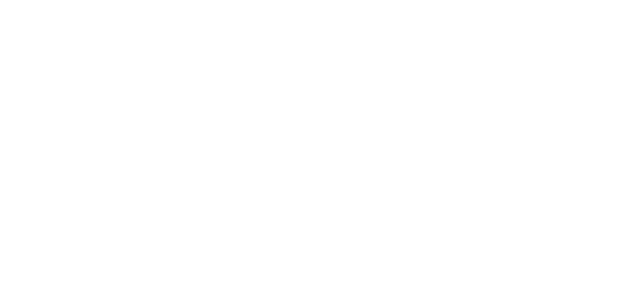
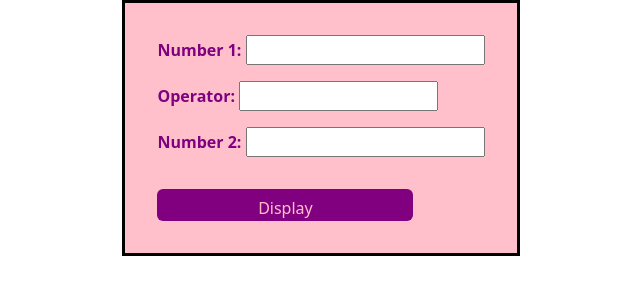
Before and after one commit to Laiquah/jsExercises, a plain HTML site: page index.html in a window 1280 px wide. Shown: the whole page, without its empty margins (319-959 px from the left). Drawn offline with nearby package versions, Linux system fonts and the light colour scheme.

Commit message:
added changes to everything

```diff
--- a/css/style.css
+++ b/css/style.css
@@ -0,0 +1,32 @@
+.container{
+    border: 3px solid black !important;
+    width:fit-content !important;
+    padding: 2rem !important;
+    background-color:pink !important;
+    color: purple !important;
+}
+
+button{
+    /* border: 2px solid black; */
+    margin-top: 1rem !important;
+    /* border-radius: 2rem; */
+    width: 16rem !important;
+    height: 2rem !important;
+    background-color: purple !important;
+    color: pink !important;
+
+}
+
+button:hover{
+    background-color: black;
+    color: white;
+}
+
+.cont{
+    margin-bottom: 1rem !important;
+    font-weight: bolder !important;
+}
+
+.operator{
+    width:12.4rem !important;
+}
--- a/index.html
+++ b/index.html
@@ -6,8 +6,34 @@
     <meta name="viewport" content="width=device-width, initial-scale=1.0">
     <link rel="stylesheet" href="./css/style.css">
     <title>Question 1 bruh</title>
+    <link href="https://cdn.jsdelivr.net/npm/bootstrap@5.3.0-alpha3/dist/css/bootstrap.min.css" rel="stylesheet" integrity="sha384-KK94CHFLLe+nY2dmCWGMq91rCGa5gtU4mk92HdvYe+M/SXH301p5ILy+dN9+nJOZ" crossorigin="anonymous">
 </head>
 <body>
+    <div class="container">
+        <div class="mb-3">
+            <div class="cont">
+          <label for="number1" class="number1">Number 1:</label>
+          <input type="number1" class="numb1" id="numb1">
+            </div>
+        </div>
+        <div class="mb-3">
+            <div class="cont">
+          <label for="operators" class="operators">Operator:</label>
+          <input type="operator" class="operator" id="operator">
+            </div>
+        </div>
+        <div class="mb-3">
+            <div class="cont">
+            <label for="Number2" class="Number2">Number 2:</label>
+            <input type="Numb2" class="Numb2" id="Numb2">
+            </div>
+        </div>
+
+        <p class="text-center" id="result"></p>
+
+        <button type="result" class="btn">Display</button>
+    </div>
+    <script src="https://cdn.jsdelivr.net/npm/bootstrap@5.3.0-alpha3/dist/js/bootstrap.bundle.min.js" integrity="sha384-ENjdO4Dr2bkBIFxQpeoTz1HIcje39Wm4jDKdf19U8gI4ddQ3GYNS7NTKfAdVQSZe" crossorigin="anonymous"></script>
     <script src="./script/code.js"></script>
 </body>
 </html>
--- a/script/code.js
+++ b/script/code.js
@@ -43,3 +43,21 @@ let address = {
 }
 
 console.log(firstName, lastName, age, listofsubjects, address)
+
+//q3
+const numb1 = document.querySelector('#numb1')
+const op = document.querySelector('#operator')
+const numb2 = document.querySelector('#Numb2')
+const answer = document.querySelector('#result')
+const button = document.querySelector('.btn')
+
+
+button.addEventListener('click',()=>{
+    let method = eval(numb1.value + op.value + numb2.value)
+
+    if(numb1,op,numb2 == ''){
+        numb1,op,numb2 === ''
+    }else{
+        answer.innerHTML = method
+    }
+})
```
